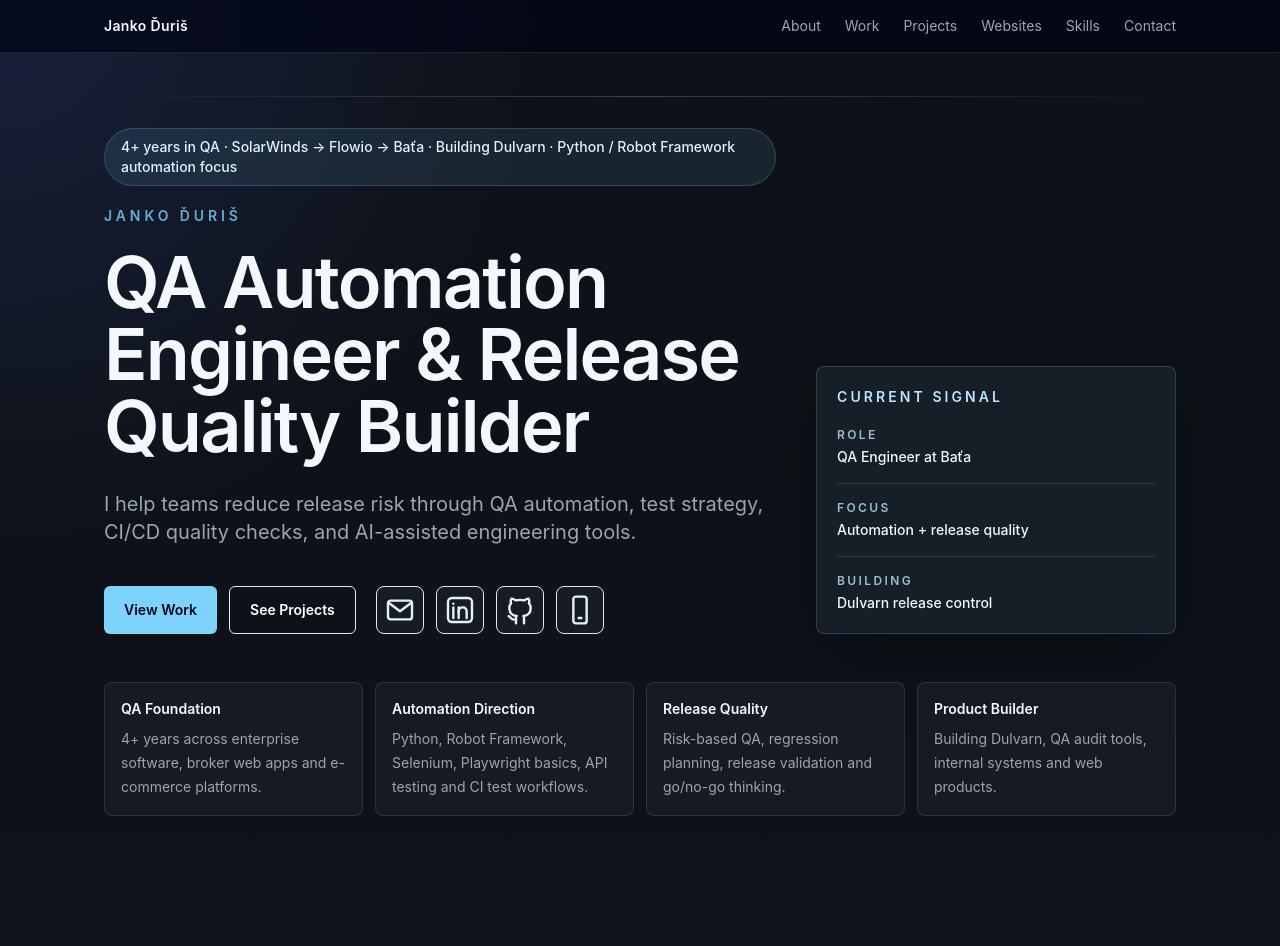
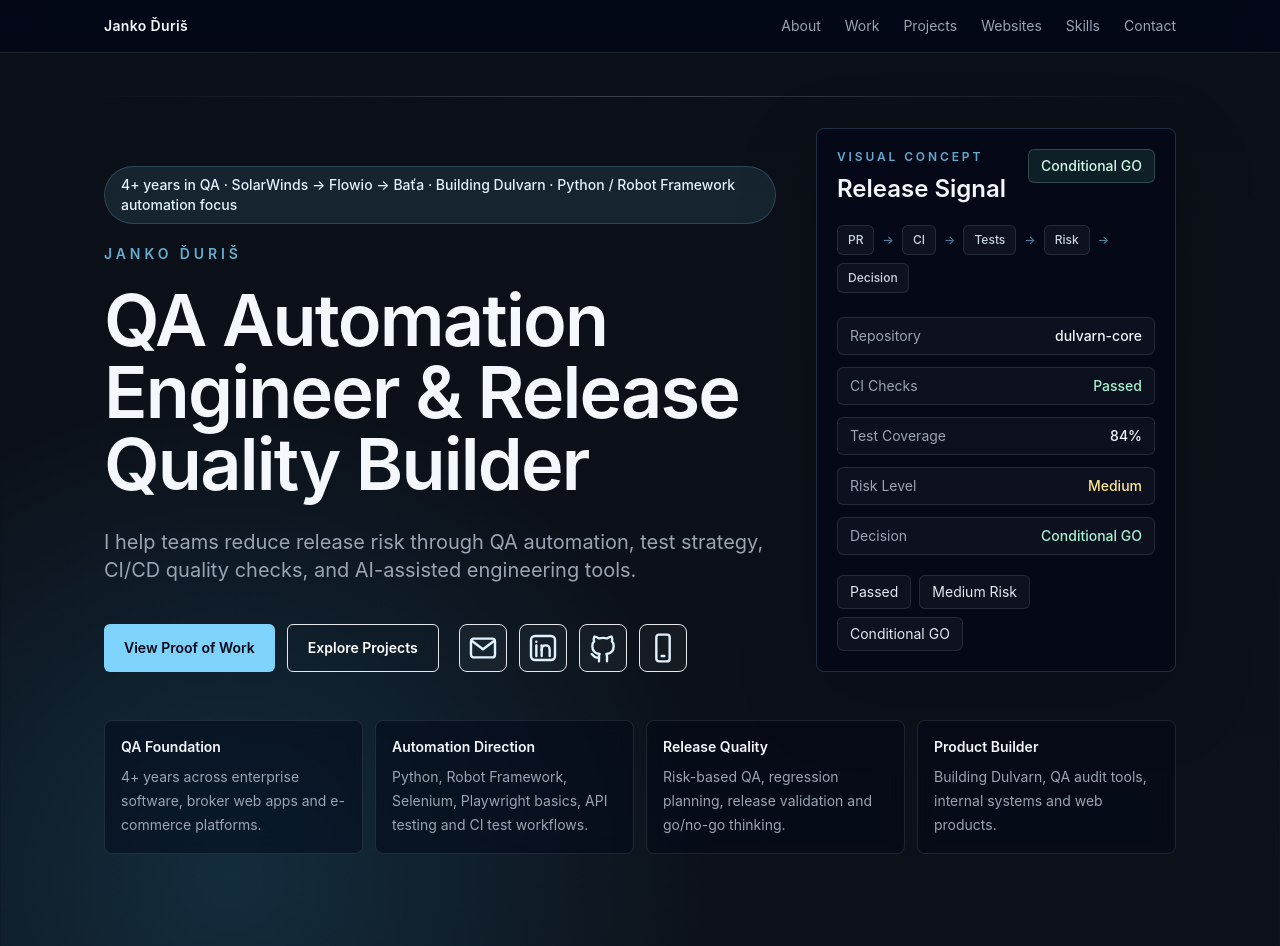
Before and after one commit to JankoD84/janduris-site, a Next.js app: page / in a window 1280 px wide. Shown: the top 946 px of the page. Built offline with nearby package versions, Linux system fonts and the light colour scheme.

Commit message:
ui: add QA founder visual system and release command center styling

```diff
--- a/app/content.ts
+++ b/app/content.ts
@@ -19,6 +19,16 @@ export const navigation = [
   { label: "Skills", href: "#skills" },
   { label: "Contact", href: "#contact" },
 ];
+
+export const releaseSignal = {
+  repository: "dulvarn-core",
+  ciChecks: "Passed",
+  coverage: "84%",
+  risk: "Medium",
+  decision: "Conditional GO",
+  pipeline: ["PR", "CI", "Tests", "Risk", "Decision"],
+  badges: ["Passed", "Medium Risk", "Conditional GO"],
+};
 
 export const signalBar = [
   {
--- a/app/globals.css
+++ b/app/globals.css
@@ -19,12 +19,53 @@ html {
 body {
   margin: 0;
   background:
-    radial-gradient(circle at top left, rgba(75, 118, 255, 0.16), transparent 34rem),
-    linear-gradient(180deg, #0e1117 0%, #111721 52%, #0e1117 100%);
+    radial-gradient(circle at 18% 8%, rgba(56, 189, 248, 0.16), transparent 30rem),
+    radial-gradient(circle at 82% 18%, rgba(16, 185, 129, 0.1), transparent 28rem),
+    linear-gradient(180deg, #0b1018 0%, #111721 48%, #0c1017 100%);
   color: #f4f7fb;
   font-family: var(--font-inter), system-ui, sans-serif;
+}
+
+body::before {
+  position: fixed;
+  inset: 0;
+  z-index: -20;
+  pointer-events: none;
+  content: "";
+  background-image:
+    linear-gradient(rgba(255, 255, 255, 0.055) 1px, transparent 1px),
+    linear-gradient(90deg, rgba(255, 255, 255, 0.055) 1px, transparent 1px),
+    radial-gradient(rgba(148, 163, 184, 0.12) 1px, transparent 1px);
+  background-position: 0 0, 0 0, 12px 12px;
+  background-size: 44px 44px, 44px 44px, 24px 24px;
+  opacity: 0.22;
+}
+
+body::after {
+  position: fixed;
+  inset: 0;
+  z-index: -10;
+  pointer-events: none;
+  content: "";
+  background: linear-gradient(180deg, rgba(11, 16, 24, 0.1), rgba(11, 16, 24, 0.8));
 }
 
 ::selection {
   background: rgba(99, 179, 237, 0.32);
 }
+
+@media (prefers-reduced-motion: no-preference) {
+  body::after {
+    animation: command-glow 18s ease-in-out infinite alternate;
+  }
+
+  @keyframes command-glow {
+    from {
+      opacity: 0.72;
+    }
+
+    to {
+      opacity: 0.96;
+    }
+  }
+}
--- a/app/page.tsx
+++ b/app/page.tsx
@@ -6,6 +6,7 @@ import {
   navigation,
   profile,
   projects,
+  releaseSignal,
   proofOfWork,
   signalBar,
   skills,
@@ -18,13 +19,15 @@ const sectionEyebrow =
 const sectionTitle =
   "mt-3 text-3xl font-semibold tracking-tight text-ink sm:text-4xl";
 const cardClass =
-  "rounded-lg border border-line bg-white/[0.045] p-6 shadow-soft backdrop-blur";
+  "rounded-lg border border-white/12 bg-slate-950/45 p-6 shadow-soft backdrop-blur transition duration-200 hover:-translate-y-0.5 hover:border-sky-300/25 hover:bg-white/[0.055] hover:shadow-[0_24px_90px_rgba(56,189,248,0.12)]";
 const tagClass =
-  "rounded-md border border-white/10 bg-white/[0.04] px-3 py-1.5 text-sm text-slate-200";
+  "rounded-md border border-white/10 bg-white/[0.04] px-3 py-1.5 text-sm text-slate-200 transition hover:border-sky-300/20 hover:bg-sky-300/[0.08]";
 
 export default function Home() {
   return (
-    <main className="min-h-screen overflow-hidden">
+    <main className="relative min-h-screen overflow-hidden">
+      <div aria-hidden="true" className="pointer-events-none fixed inset-0 -z-10 bg-[radial-gradient(circle_at_20%_10%,rgba(56,189,248,0.14),transparent_28rem),radial-gradient(circle_at_82%_18%,rgba(16,185,129,0.1),transparent_26rem)]" />
+      <div aria-hidden="true" className="pointer-events-none fixed inset-0 -z-10 opacity-[0.18] [background-image:linear-gradient(rgba(255,255,255,0.08)_1px,transparent_1px),linear-gradient(90deg,rgba(255,255,255,0.08)_1px,transparent_1px)] [background-size:44px_44px]" />
       <header className="fixed inset-x-0 top-0 z-30 border-b border-white/10 bg-slate-950/75 backdrop-blur-xl">
         <nav className="mx-auto flex w-full max-w-6xl items-center justify-between px-6 py-4 sm:px-8 lg:px-10">
           <a href="#home" className="text-sm font-semibold tracking-wide text-ink">
@@ -61,40 +64,31 @@ export default function Home() {
             </p>
             <div className="mt-10 flex flex-col gap-3 sm:flex-row">
               <a
-                href="#work"
+                href="#proof"
                 className="inline-flex min-h-12 items-center justify-center rounded-md bg-sky-300 px-5 py-3 text-sm font-semibold text-slate-950 transition hover:bg-sky-200"
               >
-                View Work
+                View Proof of Work
               </a>
               <a
                 href="#projects"
                 className="inline-flex min-h-12 items-center justify-center rounded-md border border-white/16 px-5 py-3 text-sm font-semibold text-white transition hover:border-white/30 hover:bg-white/[0.06]"
               >
-                See Projects
+                Explore Projects
               </a>
-<div className="sm:ml-2">
+              <div className="sm:ml-2">
                 <ContactIconGroup />
               </div>
             </div>
           </div>
 
-          <div className="rounded-lg border border-sky-300/20 bg-sky-300/[0.07] p-5 shadow-soft">
-            <p className="text-sm font-semibold uppercase tracking-[0.22em] text-sky-200">
-              Current signal
-            </p>
-            <div className="mt-5 space-y-4 text-sm text-slate-200">
-              <Metric label="Role" value="QA Engineer at Baťa" />
-              <Metric label="Focus" value="Automation + release quality" />
-              <Metric label="Building" value="Dulvarn release control" />
-            </div>
-          </div>
+          <ReleaseSignalCard />
         </div>
 
         <div className="mt-12 grid gap-3 md:grid-cols-2 lg:grid-cols-4">
           {signalBar.map((item) => (
             <article
               key={item.title}
-              className="rounded-lg border border-white/10 bg-white/[0.04] p-4 text-sm text-slate-200"
+              className="rounded-lg border border-white/10 bg-slate-950/45 p-4 text-sm text-slate-200 backdrop-blur transition duration-200 hover:-translate-y-0.5 hover:border-sky-300/25 hover:bg-white/[0.055]"
             >
               <h2 className="font-semibold text-ink">{item.title}</h2>
               <p className="mt-2 leading-6 text-muted">{item.description}</p>
@@ -106,7 +100,8 @@ export default function Home() {
       <Section id="about" eyebrow="About" title="Practical QA experience, now pointed at release quality.">
         <div className="grid gap-4 lg:grid-cols-[0.8fr_1.2fr]">
           <div className={cardClass}>
-            <p className="text-sm font-semibold uppercase tracking-[0.22em] text-emerald-200">
+            <StatusRail labels={["QA", "CI", "RISK", "GO"]} />
+            <p className="mt-5 text-sm font-semibold uppercase tracking-[0.22em] text-emerald-200">
               Positioning
             </p>
             <p className="mt-4 text-2xl font-semibold leading-9 text-ink">
@@ -126,8 +121,9 @@ export default function Home() {
       <Section id="capabilities" eyebrow="Capability Snapshot" title="The useful parts of QA, automation, and engineering brought together.">
         <div className="grid gap-4 md:grid-cols-2 lg:grid-cols-3">
           {capabilities.map((capability, index) => (
-            <article key={capability.title} className={cardClass + " min-h-48"}>
-              <p className="text-sm font-semibold text-sky-200">0{index + 1}</p>
+            <article key={capability.title} className={cardClass + " min-h-48 overflow-hidden"}>
+              <StatusRail labels={["TEST", "CHECK", "READY"]} />
+              <p className="mt-5 text-sm font-semibold text-sky-200">0{index + 1}</p>
               <h3 className="mt-3 text-xl font-semibold text-ink">{capability.title}</h3>
               <p className="mt-3 leading-7 text-muted">{capability.description}</p>
             </article>
@@ -145,7 +141,8 @@ export default function Home() {
                 </p>
                 <p className="mt-3 text-sm text-muted">{item.location}</p>
               </div>
-              <div className={cardClass + " relative"}>
+              <div className={cardClass + " relative overflow-hidden"}>
+                <StatusRail labels={["QA", "REGRESSION", "VALIDATE"]} />
                 <div className="flex flex-wrap items-start justify-between gap-3">
                   <div>
                     <p className="text-sm font-medium uppercase tracking-[0.18em] text-emerald-200">
@@ -192,8 +189,9 @@ export default function Home() {
       <Section id="skills" eyebrow="Skills Matrix" title="What these skills are useful for in real work.">
         <div className="grid gap-4 lg:grid-cols-5">
           {skills.map((group) => (
-            <article key={group.category} className={cardClass + " lg:p-5"}>
-              <h3 className="text-lg font-semibold text-ink">{group.category}</h3>
+            <article key={group.category} className={cardClass + " overflow-hidden lg:p-5"}>
+              <StatusRail labels={["CAPABILITY", "USE"]} />
+              <h3 className="mt-5 text-lg font-semibold text-ink">{group.category}</h3>
               <p className="mt-3 text-sm leading-6 text-muted">{group.practicalUse}</p>
               <div className="mt-5 flex flex-wrap gap-2">
                 {group.capabilities.map((item) => (
@@ -222,7 +220,7 @@ export default function Home() {
       </Section>
 
       <Section id="direction" eyebrow="Current Direction" title="Focused growth, shipped as useful tools.">
-        <div className="rounded-lg border border-sky-300/20 bg-sky-300/[0.07] p-6 sm:p-8">
+        <div className="rounded-lg border border-sky-300/20 bg-sky-300/[0.07] p-6 shadow-soft transition duration-200 hover:border-sky-300/35 hover:bg-sky-300/[0.085] sm:p-8">
           <p className="max-w-3xl text-lg leading-8 text-muted">
             My current focus is becoming stronger as a QA Automation Engineer / SDET-oriented engineer while building practical release quality tools through Dulvarn.
           </p>
@@ -297,11 +295,78 @@ function Section({
   );
 }
 
-function Metric({ label, value }: Readonly<{ label: string; value: string }>) {
+function ReleaseSignalCard() {
   return (
-    <div className="border-t border-white/10 pt-4 first:border-t-0 first:pt-0">
-      <p className="text-xs font-semibold uppercase tracking-[0.2em] text-sky-200/80">{label}</p>
-      <p className="mt-1 font-medium text-ink">{value}</p>
+    <aside className="rounded-lg border border-sky-300/20 bg-slate-950/65 p-5 shadow-soft backdrop-blur transition duration-200 hover:-translate-y-0.5 hover:border-sky-300/35 hover:shadow-[0_24px_90px_rgba(56,189,248,0.14)]">
+      <div className="flex items-start justify-between gap-4">
+        <div>
+          <p className="text-xs font-semibold uppercase tracking-[0.24em] text-sky-300/80">
+            Visual concept
+          </p>
+          <h2 className="mt-2 text-2xl font-semibold text-ink">Release Signal</h2>
+        </div>
+        <StatusBadge label={releaseSignal.decision} tone="emerald" />
+      </div>
+      <div className="mt-5 flex flex-wrap items-center gap-2 text-xs font-medium text-slate-300">
+        {releaseSignal.pipeline.map((step, index) => (
+          <div key={step} className="flex items-center gap-2">
+            <span className="rounded-md border border-white/10 bg-white/[0.04] px-2.5 py-1.5">{step}</span>
+            {index < releaseSignal.pipeline.length - 1 ? (
+              <span className="text-sky-300/60">→</span>
+            ) : null}
+          </div>
+        ))}
+      </div>
+      <div className="mt-6 space-y-3 text-sm">
+        <SignalRow label="Repository" value={releaseSignal.repository} />
+        <SignalRow label="CI Checks" value={releaseSignal.ciChecks} tone="emerald" />
+        <SignalRow label="Test Coverage" value={releaseSignal.coverage} />
+        <SignalRow label="Risk Level" value={releaseSignal.risk} tone="amber" />
+        <SignalRow label="Decision" value={releaseSignal.decision} tone="emerald" />
+      </div>
+      <div className="mt-5 flex flex-wrap gap-2">
+        {releaseSignal.badges.map((badge) => (
+          <span key={badge} className="rounded-md border border-white/10 bg-white/[0.04] px-3 py-1.5 text-sm text-slate-200">
+            {badge}
+          </span>
+        ))}
+      </div>
+    </aside>
+  );
+}
+
+function SignalRow({
+  label,
+  value,
+  tone = "default",
+}: Readonly<{
+  label: string;
+  value: string;
+  tone?: "default" | "emerald" | "amber";
+}>) {
+  const valueClass =
+    tone === "emerald"
+      ? "text-emerald-200"
+      : tone === "amber"
+        ? "text-amber-200"
+        : "text-slate-100";
+
+  return (
+    <div className="flex items-center justify-between gap-4 rounded-md border border-white/10 bg-white/[0.035] px-3 py-2">
+      <span className="text-muted">{label}</span>
+      <span className={"font-medium " + valueClass}>{value}</span>
+    </div>
+  );
+}
+
+function StatusRail({ labels }: Readonly<{ labels: string[] }>) {
+  return (
+    <div className="-mx-2 -mt-2 mb-1 flex flex-wrap gap-1.5 text-[0.65rem] font-semibold uppercase tracking-[0.18em] text-sky-200/70">
+      {labels.map((label) => (
+        <span key={label} className="rounded border border-white/10 bg-black/20 px-2 py-1">
+          {label}
+        </span>
+      ))}
     </div>
   );
 }
@@ -362,7 +427,8 @@ function ProjectCard({
   };
 }>) {
   return (
-    <article className={cardClass + " flex flex-col"}>
+    <article className={cardClass + " flex flex-col overflow-hidden"}>
+      <StatusRail labels={["PRODUCT", "SYSTEM", "QA"]} />
       <div className="flex flex-wrap items-start justify-between gap-3">
         <h3 className="max-w-xl text-xl font-semibold text-ink">{item.title}</h3>
         <StatusBadge label={item.status} />
@@ -391,7 +457,7 @@ function WebsiteCard({
   };
 }>) {
   return (
-    <article className="rounded-lg border border-emerald-200/15 bg-emerald-300/[0.045] p-6 shadow-soft">
+    <article className="rounded-lg border border-emerald-200/15 bg-emerald-300/[0.045] p-6 shadow-soft transition duration-200 hover:-translate-y-0.5 hover:border-emerald-200/35 hover:bg-emerald-300/[0.065] hover:shadow-[0_24px_90px_rgba(16,185,129,0.13)]">
       <div className="flex flex-wrap items-start justify-between gap-3">
         <div>
           <p className="text-sm font-medium text-emerald-200">{item.type}</p>
```
